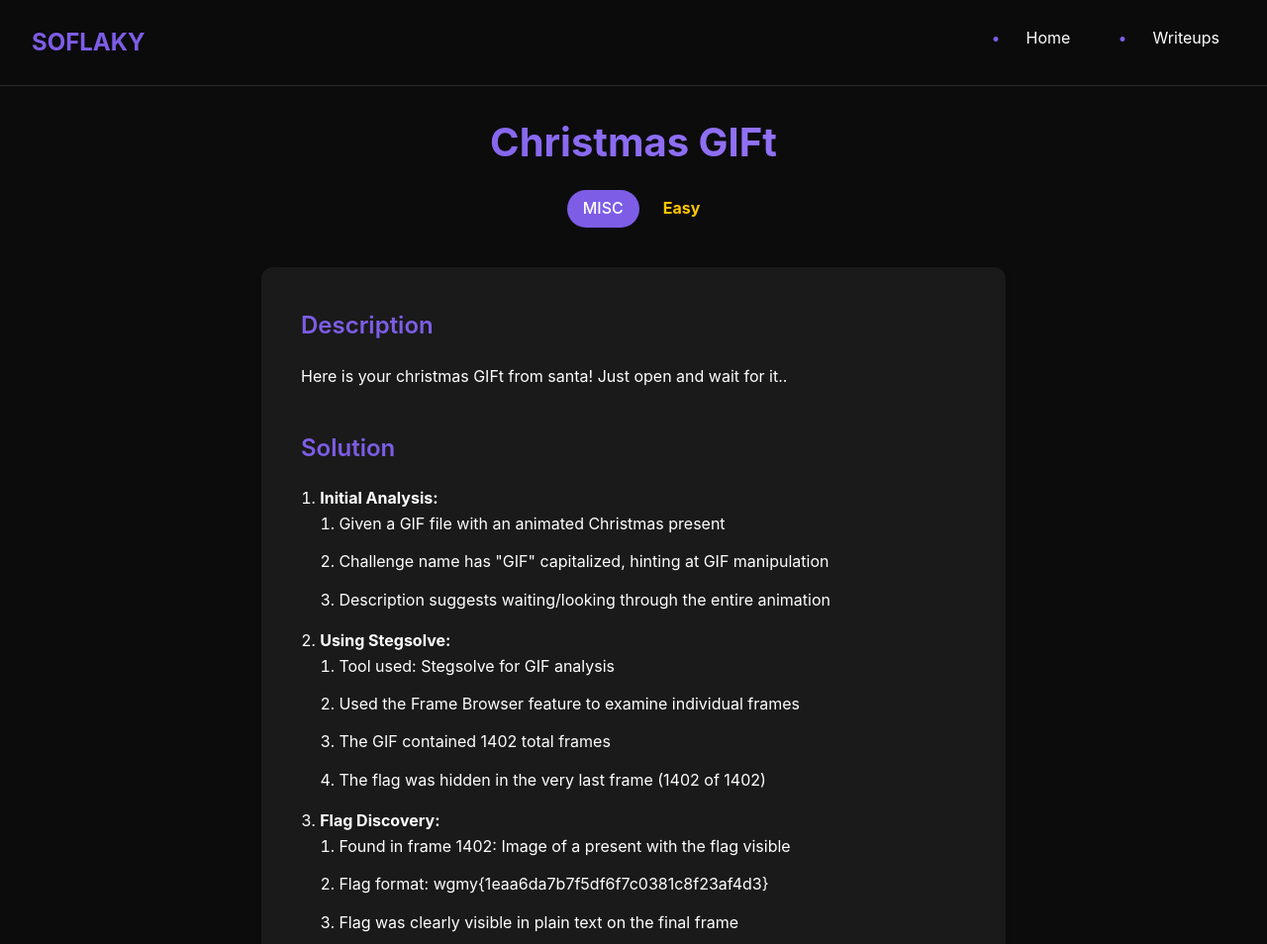
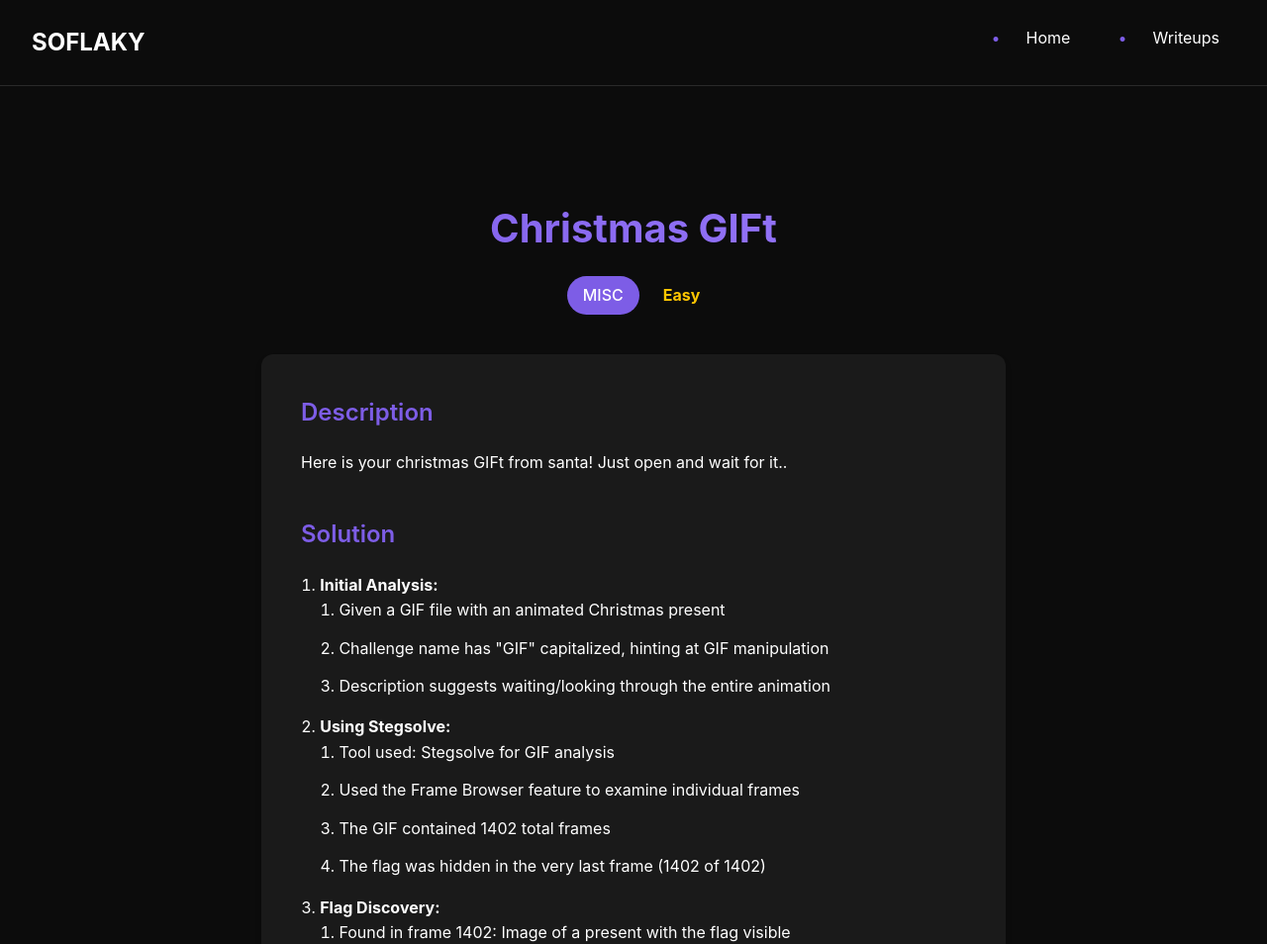
Before and after one commit to Soflaky/Portfolio, a plain HTML site: page chGift.html in a window 1280 px wide. Shown: the top 954 px of the page at 99% size. Drawn offline with Linux system fonts and the light colour scheme.

Commit message:
Update chGift.html

```diff
--- a/chGift.html
+++ b/chGift.html
@@ -18,27 +18,22 @@
             line-height: 1.6;
         }
 
-        header {
-            position: fixed;
-            top: 0;
-            left: 0;
-            right: 0;
+         header {
             display: flex;
             justify-content: space-between;
             align-items: center;
             padding: 1.5rem 2rem;
-            background: rgba(12, 12, 12, 0.9);
-            backdrop-filter: blur(10px);
+            background: #0c0c0c;
             border-bottom: 1px solid #2a2a2a;
-            z-index: 1000;
         }
 
         .logo {
-            color: #7D5DE6;
+            color: #fff;
             text-decoration: none;
             font-size: 1.5rem;
             font-weight: bold;
         }
+
 
         nav ul {
             display: flex;
```
